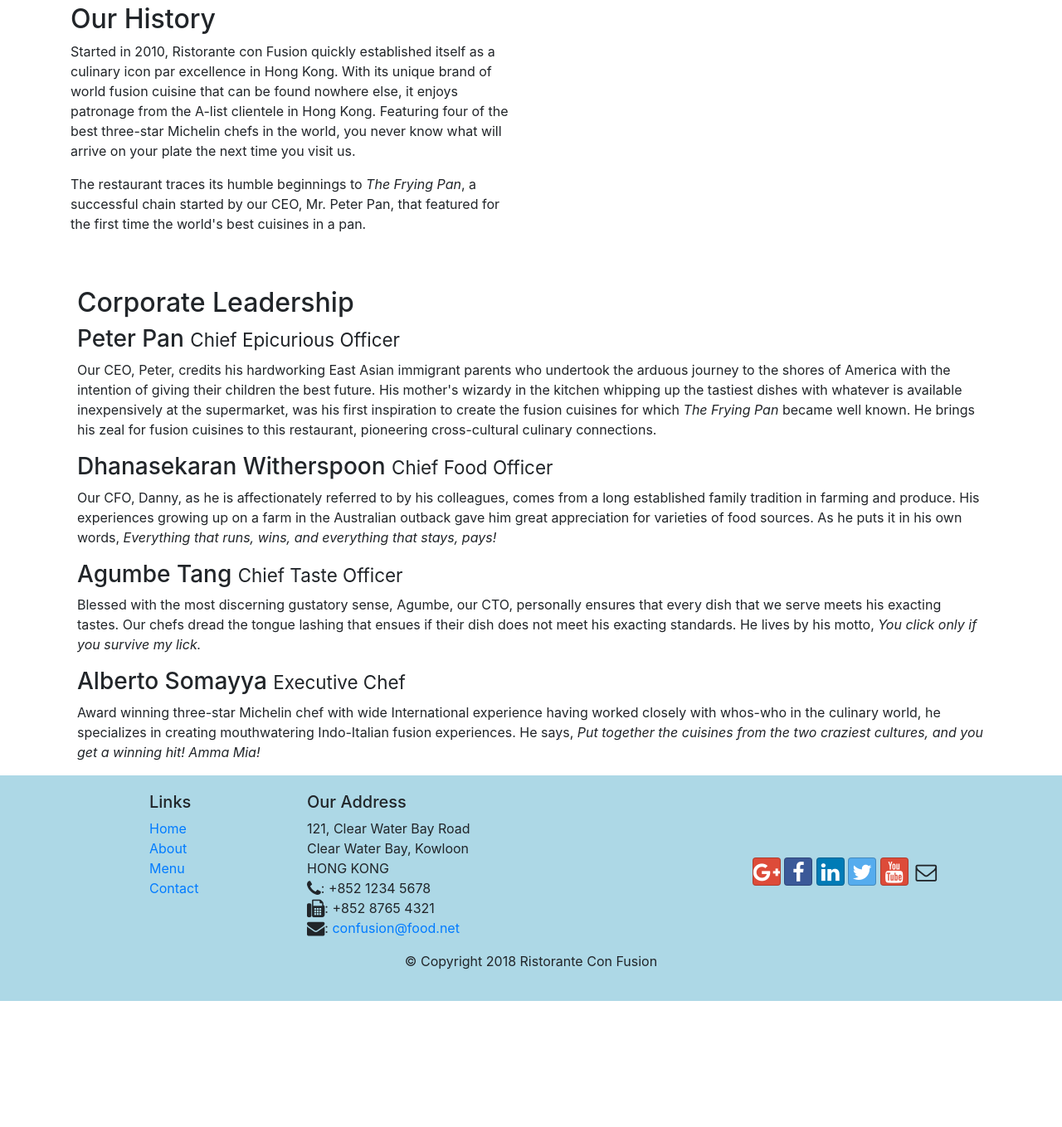
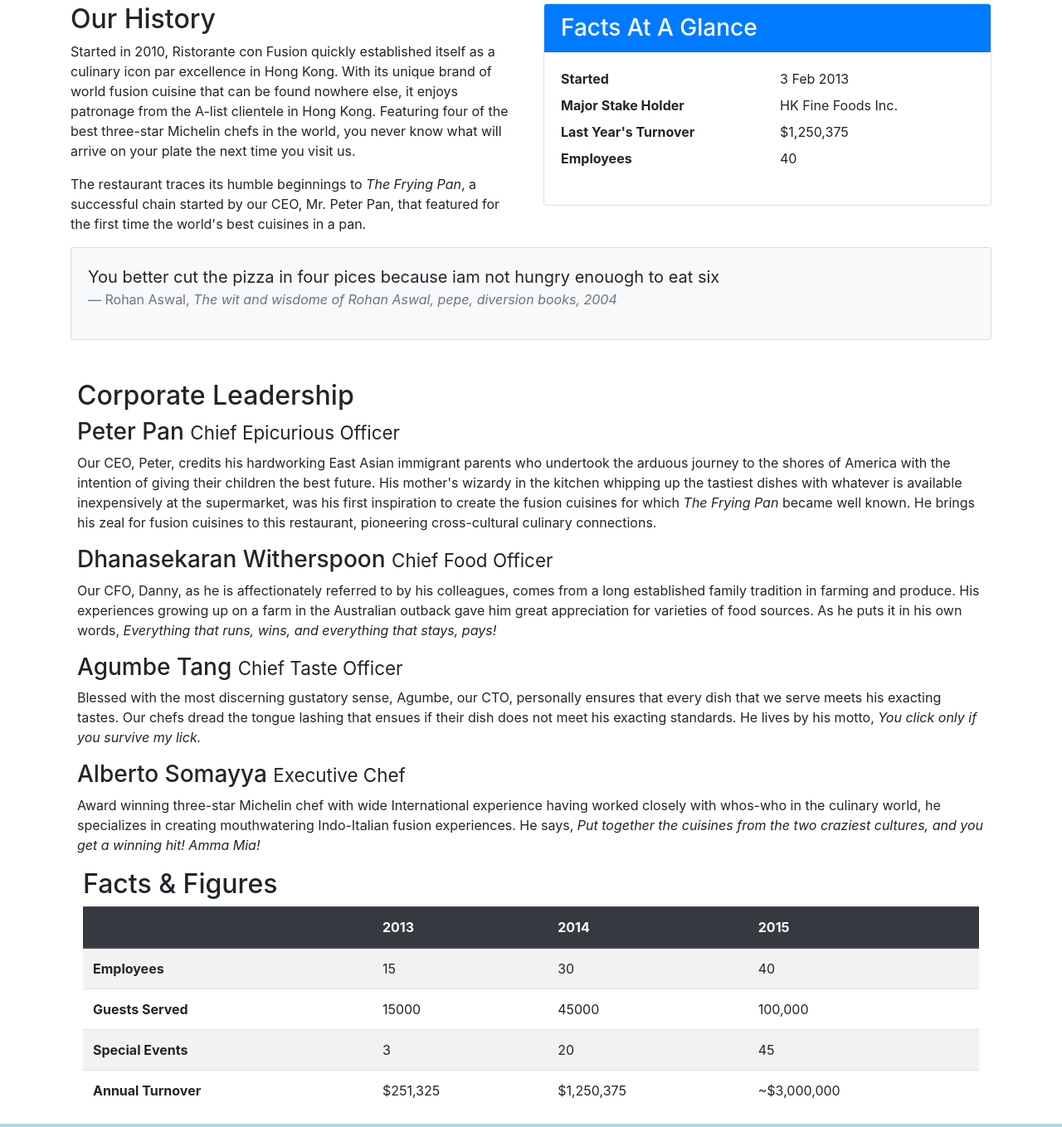
Before and after one commit to TusharGupta35/Coursera-Bootstrap, a website: page aboutus.html in a window 1280 px wide. Shown: the part 443-1802 px from the top of the page at 83% size. Before the commit the page ends 1650 px from the top, so only its background shows below. Drawn offline with nearby package versions, Linux system fonts and the light colour scheme.

Commit message:
cards and tables

```diff
--- a/aboutus.html
+++ b/aboutus.html
@@ -72,7 +72,32 @@
                 <p>The restaurant traces its humble beginnings to <em>The Frying Pan</em>, a successful chain started by
                     our CEO, Mr. Peter Pan, that featured for the first time the world's best cuisines in a pan.</p>
             </div>
-            <div>
+            <div class="col-sm">
+                <div class="card">
+                    <h3 class="card-header bg-primary text-white">Facts At A Glance</h3>
+                    <div class="card-body">
+                        <dl class="row">
+                            <dt class="col-6">Started</dt>
+                            <dd class="col-6">3 Feb 2013</dd>
+                            <dt class="col-6">Major Stake Holder</dt>
+                            <dd class="col-6">HK Fine Foods Inc.</dd>
+                            <dt class="col-6">Last Year's Turnover</dt>
+                            <dd class="col-6">$1,250,375</dd>
+                            <dt class="col-6">Employees</dt>
+                            <dd class="col-6">40</dd>
+                        </dl>
+                    </div>
+                </div>
+            </div>
+            <div class="col-12">
+                <div class="card card-body bg-light">
+                    <blockquote class="blockquote">
+                        <p class="mb-0">You better cut the pizza in four pices because iam not hungry enouogh to eat six</p>
+                        <footer class="blockquote-footer">Rohan Aswal,
+                            <cite title="Source Title">The wit and wisdome of Rohan Aswal, pepe, diversion books, 2004</cite>
+                        </footer>
+                    </blockquote>
+                </div>
             </div>
         </div>
 
@@ -104,7 +129,50 @@
                         winning hit! Amma Mia!</em></p>
             </div>
         </div>
-
+        <div class="row row-content">
+            <div class="col-12 col-sm-12">
+                <h2>Facts &amp; Figures</h2>
+                <div class="table-responsive">
+                    <table action="" class="table table-striped">
+                        <thead class="thead-dark">
+                            <tr>
+                                <th>&nbsp;</th>
+                                <th>2013</th>
+                                <th>2014</th>
+                                <th>2015</th>
+                            </tr>
+                        </thead>
+                        <tbody>
+                            <tr>
+                                <th>Employees</th>
+                                <td>15</td>
+                                <td>30</td>
+                                <td>40</td>
+                            </tr>
+                            <tr>
+                                <th>Guests Served</th>
+                                <td>15000</td>
+                                <td>45000</td>
+                                <td>100,000</td>
+                            </tr>
+                            <tr>
+                                <th>Special Events</th>
+                                <td>3</td>
+                                <td>20</td>
+                                <td>45</td>
+                            </tr>
+                            <tr>
+                                <th>Annual Turnover</th>
+                                <td>$251,325</td>
+                                <td>$1,250,375</td>
+                                <td>~$3,000,000</td>
+                            </tr>
+                        </tbody>
+                    </table>
+                </div>
+            </div>
+            <div class="col-12 col-sm-3"></div>
+        </div>
     </div>
 
     <footer class="footer">
--- a/css/style.css
+++ b/css/style.css
@@ -6,7 +6,6 @@
 .row-content{
     margin: 0px auto;
     padding: 0px auto;
-    border: 2px ridge;
     min-height: 300px;
 }
 
@@ -35,5 +34,5 @@
 }
 
 .navbar-dark{
-    background-color: rgb(221, 90, 221);
+    background-color: rgb(26, 142, 250);
 }
```
